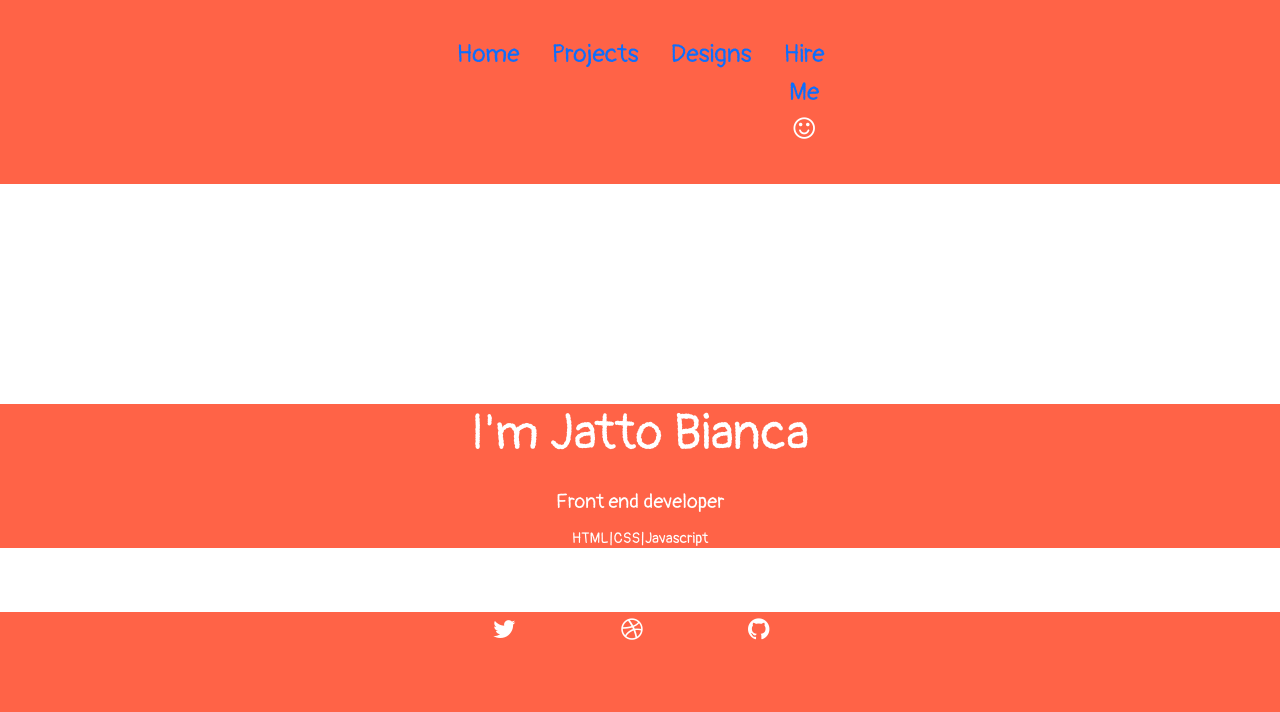
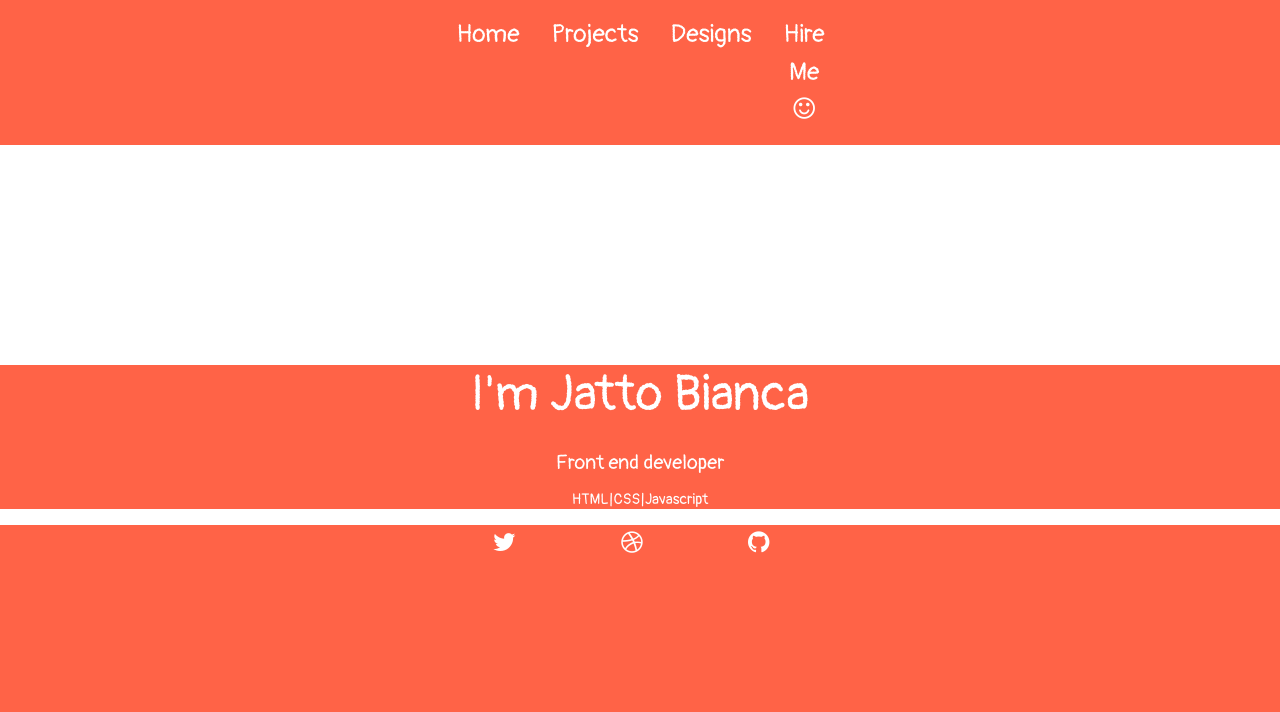
Before and after one commit to jattobianca/first-official-project, a website: page index.html in a window 1280 px wide. Drawn offline with nearby package versions, Linux system fonts and the light colour scheme.

Commit message:
1 file modified

```diff
--- a/index.html
+++ b/index.html
@@ -3,8 +3,8 @@
     <head>
        <title>my first lady dev mentorship project</title>
        <meta charset="UTF-8">
-       <meta name="viewport" content="width=device-width, initial-scale=1.0">
-       <link rel="stylesheet" href="https://stackpath.bootstrapcdn.com/bootstrap/5.0.0-alpha1/css/bootstrap.min.css" integrity="sha384-r4NyP46KrjDleawBgD5tp8Y7UzmLA05oM1iAEQ17CSuDqnUK2+k9luXQOfXJCJ4I" crossorigin="anonymous">
+       <meta name="viewport" content="width=device-width, initial-scale=1">
+       <link rel="stylesheet" href="https://stackpath.bootstrapcdn.com/bootstrap/5.0.0-alpha1/css/bootstrap.min.css">
        <link href="https://stackpath.bootstrapcdn.com/font-awesome/4.7.0/css/font-awesome.min.css" rel="stylesheet" integrity="sha384-wvfXpqpZZVQGK6TAh5PVlGOfQNHSoD2xbE+QkPxCAFlNEevoEH3Sl0sibVcOQVnN" crossorigin="anonymous">
        <link href="https://fonts.googleapis.com/css2?family=Pangolin&display=swap" rel="stylesheet">
        <style>
@@ -17,24 +17,20 @@
         ul{
           text-align:center;
           list-style-type:none;
-          margin-top:20px;
-          margin-bottom:0em;
-
         }
         li{
           display:inline;
           padding-top:0%;
           padding-right:2%;
-          padding-bottom:5%;
           padding-left:2%;
           font-size:25px;
         }
         a{
-            text-decoration: none;
-
+         text-decoration: none;
         }
         .body_dev{
-            margin-top: 220px;
+          margin-top: 220px;
+          color: tomato;
         }
         h2{
             font-size: 50px;
@@ -44,27 +40,26 @@
             font-size: 20px;
         }
         h4{
-            font-size:15px;
-            margin-bottom: 5%;
+          font-size:15px;
 
         }
        </style>
     </head>
     <body>
         <header>
-          <nav class="navbar navbar-expand-sm justify-content-center">
+          <nav class="navbar navbar-expand-sm bg-transparent justify-content-center">
             <ul class="navbar-nav">
               <li class="nav-item">
-                <a class="nav-link" href="ladydevproject.html">Home</a>
+                <a class="nav-link text-white" href="ladydevproject.html">Home</a>
              </li>
              <li class="nav-item">
-                <a class="nav-link" href="#">Projects</a>
+                <a class="nav-link text-white" href="projects.html">Projects</a>
              </li>
              <li class="nav-item">
-                <a class="nav-link" href="#">Designs</a>
+                <a class="nav-link text-white" href="#">Designs</a>
              </li>
              <li class="nav-item">
-                <a class="nav-link" href="#">Hire Me <i class="fa fa-smile-o" aria-hidden="true"></i></a>
+                <a class="nav-link text-white" href="#">Hire Me <i class="fa fa-smile-o" aria-hidden="true"></i></a>
              </li>
            </ul>
        </nav>
```
